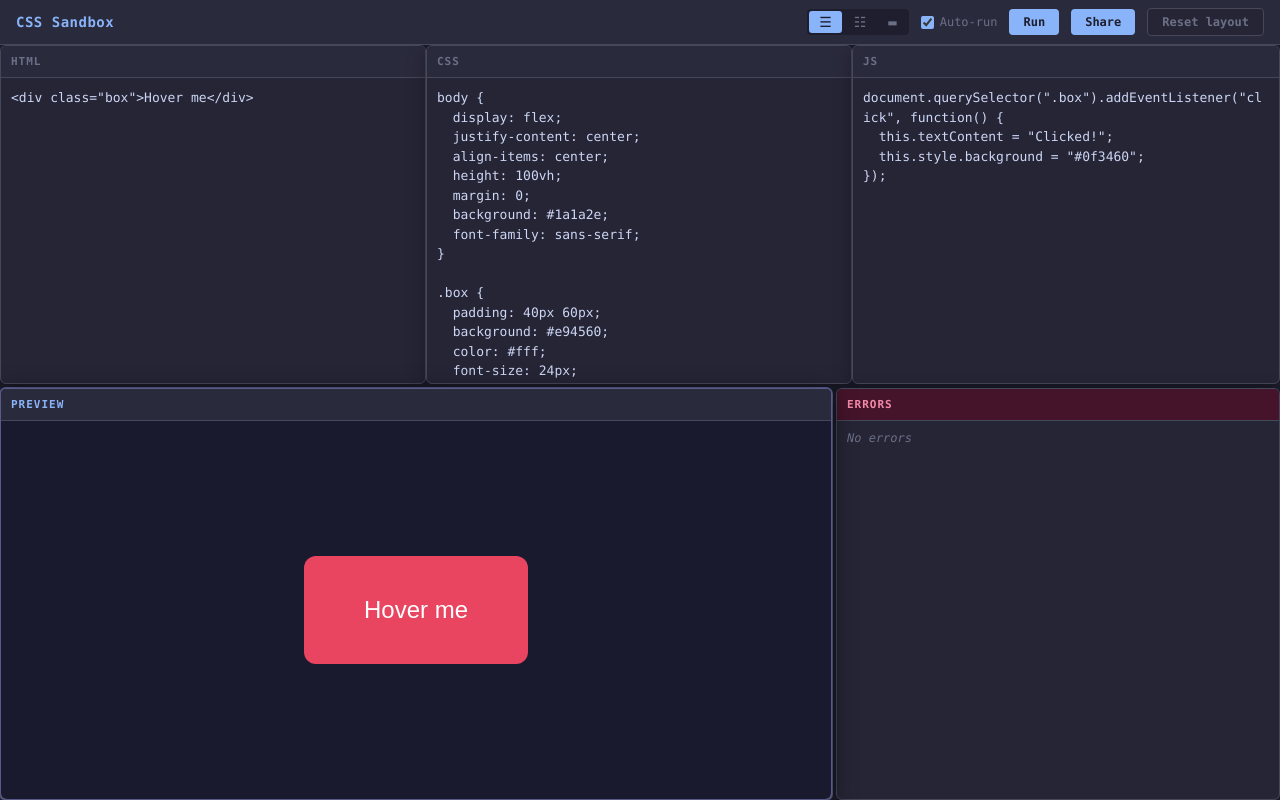
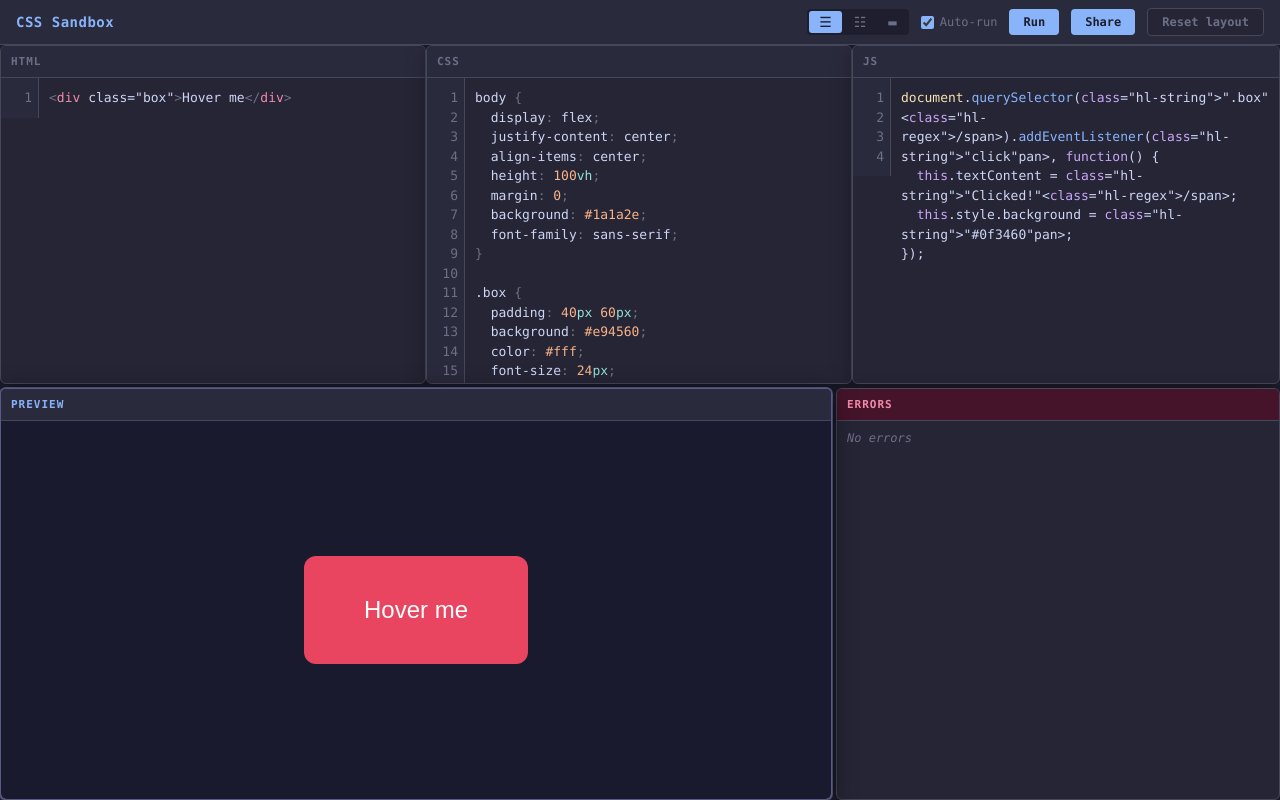
Before and after one commit to Baptiste-lg/css_sandbox, a plain HTML site: page index.html in a window 1280 px wide. Drawn offline with Linux system fonts and the light colour scheme.

Commit message:
[ADD] lightweight syntax highlighting with line numbers for HTML, CSS, and JS

```diff
--- a/app.js
+++ b/app.js
@@ -645,6 +645,13 @@ editorCSS.value  = restored ? restored.css  : DEFAULT_CSS;
 editorJS.value   = restored ? restored.js   : DEFAULT_JS;
 
 /* ═══════════════════════════════════════════
+   Initialize syntax highlighting
+   ═══════════════════════════════════════════ */
+var hlHTML = Highlight.createEditor(editorHTML, 'html');
+var hlCSS  = Highlight.createEditor(editorCSS,  'css');
+var hlJS   = Highlight.createEditor(editorJS,   'js');
+
+/* ═══════════════════════════════════════════
    Run: build and inject preview
    ═══════════════════════════════════════════ */
 var errorMessages = [];
--- /dev/null
+++ b/highlight.js
@@ -0,0 +1,127 @@
+/* ═══════════════════════════════════════════
+   Lightweight syntax highlighter
+
+   Uses the "transparent textarea over
+   highlighted pre" technique. Each editor
+   wrapper contains:
+     .editor-wrap
+       .line-numbers
+       .highlight-layer  (pre > code, readonly display)
+       textarea           (transparent, receives input)
+
+   Supports HTML, CSS, and JS tokenization
+   with regex-based rules.
+   ═══════════════════════════════════════════ */
+
+var Highlight = (function() {
+
+  function escapeHtml(str) {
+    return str.replace(/&/g, '&amp;').replace(/</g, '&lt;').replace(/>/g, '&gt;');
+  }
+
+  function wrap(cls, text) {
+    return '<span class="hl-' + cls + '">' + text + '</span>';
+  }
+
+  /* ── HTML highlighting ── */
+  function highlightHTML(src) {
+    var safe = escapeHtml(src);
+    safe = safe.replace(/(&lt;!--[\s\S]*?--&gt;)/g, function(m) { return wrap('comment', m); });
+    safe = safe.replace(/(&lt;\/?)([\w-]+)/g, function(m, bracket, tag) {
+      return wrap('tag', bracket + wrap('tagname', tag));
+    });
+    safe = safe.replace(/(\s)([\w-]+)(=)(&quot;[^&]*?&quot;|&#39;[^&]*?&#39;)/g, function(m, sp, attr, eq, val) {
+      return sp + wrap('attr', attr) + eq + wrap('string', val);
+    });
+    safe = safe.replace(/(&gt;)/g, wrap('tag', '$1'));
+    return safe;
+  }
+
+  /* ── CSS highlighting ── */
+  function highlightCSS(src) {
+    var safe = escapeHtml(src);
+    safe = safe.replace(/(\/\*[\s\S]*?\*\/)/g, function(m) { return wrap('comment', m); });
+    safe = safe.replace(/("(?:[^"\\]|\\.)*"|'(?:[^'\\]|\\.)*')/g, function(m) { return wrap('string', m); });
+    safe = safe.replace(/(#[0-9a-fA-F]{3,8})\b/g, function(m) { return wrap('color', m); });
+    safe = safe.replace(/\b(\d+\.?\d*)(px|em|rem|%|vh|vw|s|ms|deg|fr|ch)?\b/g, function(m, num, unit) {
+      return wrap('number', num) + (unit ? wrap('unit', unit) : '');
+    });
+    safe = safe.replace(/([{};:])/g, function(m) { return wrap('punct', m); });
+    safe = safe.replace(/([\w-]+)\s*(?=:)/g, function(m, prop) { return wrap('property', prop); });
+    safe = safe.replace(/(@[\w-]+)/g, function(m) { return wrap('keyword', m); });
+    safe = safe.replace(/((?:^|\n|[};])\s*)((?:[.#:[\w*>+~, -])+)(\s*\{)/gm, function(m, before, sel, brace) {
+      return before + wrap('selector', sel) + brace;
+    });
+    return safe;
+  }
+
+  /* ── JS highlighting ── */
+  var JS_KEYWORDS = /\b(var|let|const|function|return|if|else|for|while|do|switch|case|break|continue|new|this|typeof|instanceof|in|of|try|catch|finally|throw|class|extends|super|import|export|default|from|async|await|yield|null|undefined|true|false|void|delete)\b/g;
+
+  function highlightJS(src) {
+    var safe = escapeHtml(src);
+    safe = safe.replace(/(\/\/.*$)/gm, function(m) { return wrap('comment', m); });
+    safe = safe.replace(/(\/\*[\s\S]*?\*\/)/g, function(m) { return wrap('comment', m); });
+    safe = safe.replace(/(`(?:[^`\\]|\\.|\$\{[^}]*\})*`)/g, function(m) { return wrap('string', m); });
+    safe = safe.replace(/("(?:[^"\\]|\\.)*"|'(?:[^'\\]|\\.)*')/g, function(m) { return wrap('string', m); });
+    safe = safe.replace(/(\/(?:[^/\\]|\\.)+\/[gimsuy]*)/g, function(m) { return wrap('regex', m); });
+    safe = safe.replace(/\b(\d+\.?\d*(?:e[+-]?\d+)?)\b/gi, function(m) { return wrap('number', m); });
+    safe = safe.replace(JS_KEYWORDS, function(m) { return wrap('keyword', m); });
+    safe = safe.replace(/\b(document|window|console|Math|JSON|Array|Object|String|Number|Boolean|Promise|Set|Map)\b/g, function(m) { return wrap('builtin', m); });
+    safe = safe.replace(/(\.)([\w$]+)\s*(?=\()/g, function(m, dot, fn) { return dot + wrap('function', fn); });
+    return safe;
+  }
+
+  /* ── Public API ── */
+  var highlighters = {
+    html: highlightHTML,
+    css:  highlightCSS,
+    js:   highlightJS
+  };
+
+  function createEditor(textarea, lang) {
+    var parent = textarea.parentElement;
+    parent.classList.add('editor-wrap');
+
+    var gutter = document.createElement('div');
+    gutter.className = 'line-numbers';
+
+    var pre = document.createElement('pre');
+    pre.className = 'highlight-layer';
+    var code = document.createElement('code');
+    pre.appendChild(code);
+
+    parent.insertBefore(gutter, textarea);
+    parent.insertBefore(pre, textarea);
+
+    var highlightFn = highlighters[lang] || escapeHtml;
+
+    function update() {
+      var val = textarea.value;
+      code.innerHTML = highlightFn(val) + '\n';
+
+      var lines = val.split('\n');
+      var nums = '';
+      for (var i = 1; i <= lines.length; i++) {
+        nums += i + '\n';
+      }
+      gutter.textContent = nums;
+
+      pre.scrollTop = textarea.scrollTop;
+      pre.scrollLeft = textarea.scrollLeft;
+      gutter.scrollTop = textarea.scrollTop;
+    }
+
+    textarea.addEventListener('input', update);
+    textarea.addEventListener('scroll', function() {
+      pre.scrollTop = textarea.scrollTop;
+      pre.scrollLeft = textarea.scrollLeft;
+      gutter.scrollTop = textarea.scrollTop;
+    });
+
+    update();
+    return { update: update };
+  }
+
+  return { createEditor: createEditor };
+})();
--- a/index.html
+++ b/index.html
@@ -32,6 +32,7 @@
     </div>
   </div>
   <script src="lzstring.js"></script>
+  <script src="highlight.js"></script>
   <script src="app.js"></script>
 </body>
 </html>
--- a/style.css
+++ b/style.css
@@ -221,12 +221,68 @@ html, body {
   flex-direction: column;
 }
 
+/* ── Code editor: overlay technique ── */
+
+.editor-wrap {
+  position: relative;
+  flex: 1;
+  display: flex;
+  overflow: hidden;
+}
+
+.line-numbers {
+  width: 38px;
+  padding: 10px 6px 10px 0;
+  text-align: right;
+  color: var(--text-dim);
+  font-family: var(--font-mono);
+  font-size: 13px;
+  line-height: 1.5;
+  background: var(--bg-header);
+  border-right: 1px solid var(--border);
+  overflow: hidden;
+  flex-shrink: 0;
+  white-space: pre;
+  user-select: none;
+}
+
+.highlight-layer {
+  position: absolute;
+  top: 0;
+  left: 38px;
+  right: 0;
+  bottom: 0;
+  margin: 0;
+  padding: 10px;
+  font-family: var(--font-mono);
+  font-size: 13px;
+  line-height: 1.5;
+  tab-size: 2;
+  color: var(--text);
+  background: transparent;
+  white-space: pre-wrap;
+  word-wrap: break-word;
+  overflow: auto;
+  pointer-events: none;
+}
+
+.highlight-layer code {
+  font-family: inherit;
+  font-size: inherit;
+  line-height: inherit;
+}
+
 .panel textarea {
-  flex: 1;
-  width: 100%;
+  position: absolute;
+  top: 0;
+  left: 38px;
+  right: 0;
+  bottom: 0;
+  width: calc(100% - 38px);
   padding: 10px;
   background: transparent;
-  color: var(--text);
+  color: transparent;
+  caret-color: var(--text);
   border: none;
   outline: none;
   resize: none;
@@ -234,9 +290,34 @@ html, body {
   font-size: 13px;
   line-height: 1.5;
   tab-size: 2;
+  white-space: pre-wrap;
+  word-wrap: break-word;
+  overflow: auto;
+  z-index: 2;
 }
 
 .panel textarea::placeholder { color: var(--text-dim); }
+.panel textarea::selection { background: rgba(137, 180, 250, 0.25); }
+
+/* ── Syntax highlight colors ── */
+
+.hl-comment   { color: #6c7086; font-style: italic; }
+.hl-string    { color: #a6e3a1; }
+.hl-number    { color: #fab387; }
+.hl-keyword   { color: #cba6f7; }
+.hl-builtin   { color: #f9e2af; }
+.hl-function  { color: #89b4fa; }
+.hl-regex     { color: #f2cdcd; }
+
+.hl-tag       { color: #6c7086; }
+.hl-tagname   { color: #f38ba8; }
+.hl-attr      { color: #fab387; }
+
+.hl-selector  { color: #89b4fa; }
+.hl-property  { color: #b4befe; }
+.hl-color     { color: #fab387; }
+.hl-unit      { color: #94e2d5; }
+.hl-punct     { color: #6c7086; }
 
 .panel iframe {
   flex: 1;
```
